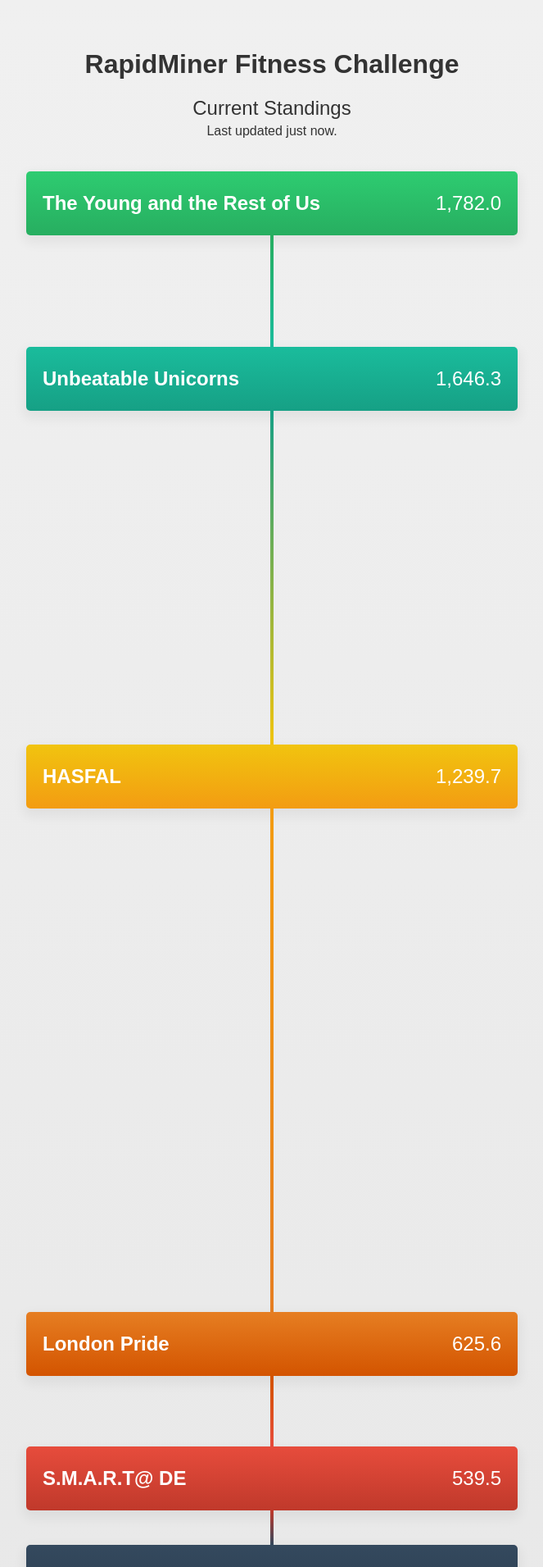
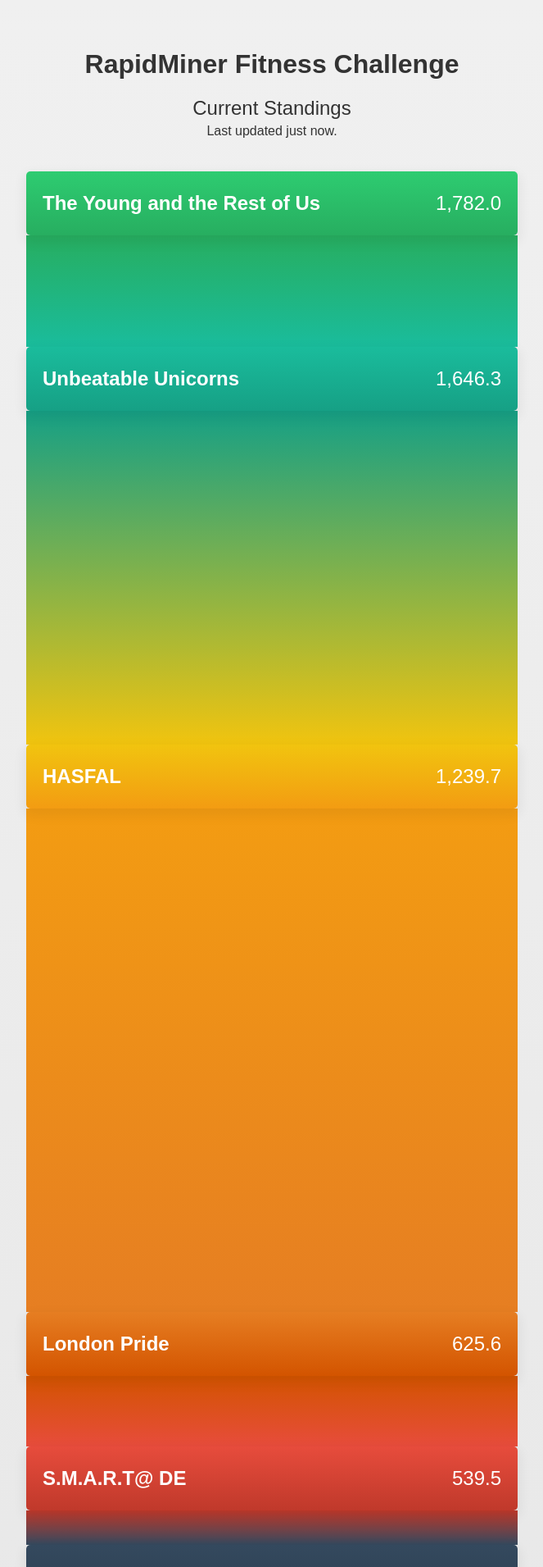
Before and after one commit to brettrowley/brettrowley.github.io, a Jekyll site: the page sandbox/wellable/index.html, which Jekyll copies as it is, in a window 1280 px wide. Shown: the top 1911 px of the page at 82% size, without its empty margins (308-971 px from the left). Built offline with Jekyll 4.4.1, drawn with Linux system fonts in a browser that asks for light colours; some of the changed text lies outside the part shown.

Commit message:
Removed old CSS, added Chart.JS credit

```diff
--- a/sandbox/wellable/index.html
+++ b/sandbox/wellable/index.html
@@ -72,13 +72,6 @@
 	padding: 0 20px;
 }
 
-.line{
-    width:4px;
-    background: #ff6600;
-    position: relative;
-    left: calc(50% - 2px);
-}
-
 canvas#historyChart{
 	width: 600px;
 	height: 400px;
```
Also changed, not shown: other parts of sandbox/wellable/index.html (+1 -0 lines).
